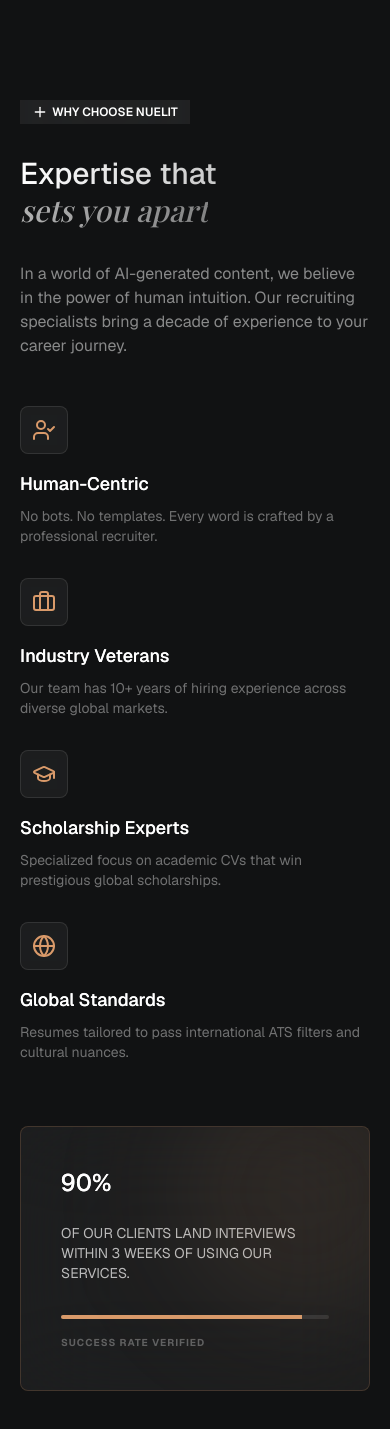
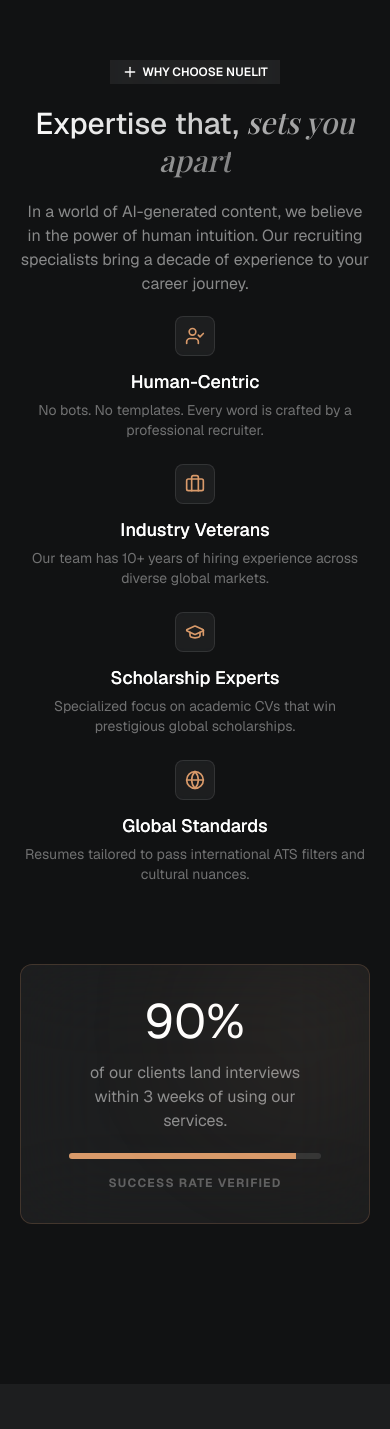
Before and after one commit to Israel-Beni/nuelit, a Next.js app: page / in a window 390 px wide. Shown: the part 2079-3508 px from the top of the page. Built offline with nearby package versions, Linux system fonts and the light colour scheme; a web font is replaced by a local one.

Commit message:
feat: Implement responsive design adjustments and refine typography across various sections

```diff
--- a/components/sections/why-us.tsx
+++ b/components/sections/why-us.tsx
@@ -4,29 +4,31 @@
 
 export function WhyUs() {
   return (
-    <section id="why-us" className="py-25">
+    <section id="why-us" className="py-padding-y-page">
       <div className="container-section">
-        <div className="flex flex-col lg:flex-row items-center gap-16">
+        <div className="flex flex-col lg:flex-row items-center gap-12 md:gap-16">
           {/* Left Column - Content */}
-          <div className="flex-1">
-            <Tag text="Why Choose Nuelit" className="mb-8" />
-            <h2 className="text-heading-2 mb-8">
-              Expertise that <br />
-              <span className="emphasis">sets you apart</span>
+          <div className="flex-1 w-full text-center lg:text-left">
+            <div className="flex justify-center lg:justify-start">
+              <Tag text="Why Choose Nuelit" className="mb-5 md:mb-8" />
+            </div>
+            <h2 className="text-heading-2 mb-5 md:mb-8">
+              Expertise that,
+              <span className="emphasis"> sets you apart</span>
             </h2>
-            <p className="text-body mb-12 max-w-xl">
+            <p className="text-body mb-5 md:mb-12 mx-auto lg:mx-0 max-w-xl md:max-w-full">
               In a world of AI-generated content, we believe in the power of human intuition.
               Our recruiting specialists bring a decade of experience to your career journey.
             </p>
 
-            <div className="grid grid-cols-1 sm:grid-cols-2 gap-8">
+            <div className="grid grid-cols-1 sm:grid-cols-2 gap-6 md:gap-8 text-left">
               {FEATURES.map((feature, index) => (
-                <div key={index} className="flex flex-col gap-4">
-                  <div className="w-12 h-12 rounded-lg glass border border-white/10 flex items-center justify-center text-primary">
-                    <feature.icon className="size-6" />
+                <div key={index} className="flex flex-col gap-3 md:gap-4 items-center lg:items-start text-center lg:text-left">
+                  <div className="w-10 h-10 md:w-12 md:h-12 rounded-lg glass border border-white/10 flex items-center justify-center text-primary">
+                    <feature.icon className="size-5 md:size-6" />
                   </div>
                   <div>
-                    <h4 className="text-heading-5 !text-lg mb-2 !text-white">{feature.title}</h4>
+                    <h4 className="text-heading-5 mb-1 md:mb-2 !text-white">{feature.title}</h4>
                     <p className="text-body-sm text-white/40">{feature.desc}</p>
                   </div>
                 </div>
@@ -35,20 +37,20 @@
           </div>
 
           {/* Right Column - Highlight Box */}
-          <div className="w-full lg:w-1/3">
-            <div className="p-10 rounded-lg glass border border-primary/20 bg-primary/5 relative overflow-hidden">
-              <div className="absolute top-0 right-0 -mr-16 -mt-16 w-64 h-64 bg-primary/10 rounded-full blur-3xl" />
+          <div className="w-full lg:w-1/3 mt-8 md:mt-0">
+            <div className="p-8 md:p-10 rounded-xl glass border border-primary/20 bg-primary/5 relative overflow-hidden text-center">
+              <div className="absolute top-0 right-0 -mr-16 -mt-16 w-64 h-64 bg-primary/10 rounded-full blur-3xl opacity-50" />
 
-              <h3 className="text-heading-3 !text-white mb-6">90%</h3>
-              <p className="text-subtitle !text-white/70 mb-8">
+              <div className="text-5xl md:text-heading-3 !text-white mb-4 md:mb-6">90%</div>
+              <p className="text-body mb-5 md:mb-8 max-w-60 mx-auto">
                 of our clients land interviews within 3 weeks of using our services.
               </p>
 
-              <div className="space-y-4">
-                <div className="h-1 bg-white/10 rounded-full overflow-hidden">
+              <div className="space-y-4 px-4 md:px-0">
+                <div className="h-1.5 bg-white/10 rounded-full overflow-hidden">
                   <div className="h-full bg-primary w-[90%]" />
                 </div>
-                <p className="text-[10px] uppercase tracking-widest text-white/30 font-bold">
+                <p className="text-xs uppercase tracking-widest !text-white/30 font-bold">
                   Success Rate Verified
                 </p>
               </div>
```
